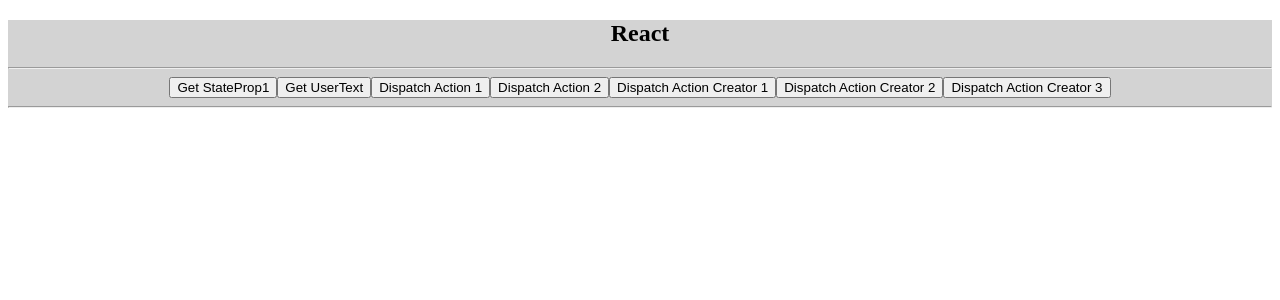
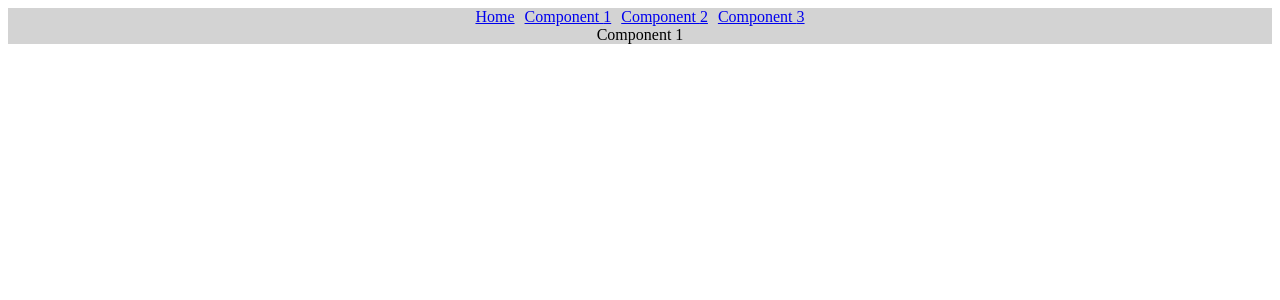
Before and after one commit to mahammasood1/ReactUdemy, a React (Create React App) app in the folder react-tutorial/: page /component/1 in a window 1280 px wide. Shown: the top 300 px of the page. Built offline with nearby package versions, Linux system fonts and the light colour scheme.

Commit message:
react-router complete

```diff
--- a/react-tutorial/package.json
+++ b/react-tutorial/package.json
@@ -5,7 +5,10 @@
   "dependencies": {
     "react": "^16.8.6",
     "react-dom": "^16.8.6",
+    "react-history": "^0.18.2",
     "react-redux": "^7.1.0",
+    "react-router": "^5.0.1",
+    "react-router-dom": "^5.0.1",
     "react-scripts": "^2.1.8",
     "redux": "^4.0.4"
   },
--- a/react-tutorial/src/App.js
+++ b/react-tutorial/src/App.js
@@ -1,8 +1,9 @@
 import React, { Component } from 'react';
 import './App.css'
 import Component1 from './functional/component1'
-import Container1 from './container/container1'
-import Container2 from './container/container2'
+import Container1 from './containers/container1'
+import Container2 from './containers/container2'
+import Routes from './routes'
 
 class App extends Component {
 
@@ -46,15 +47,17 @@
         </div>
        */}
 
-        <h2>React</h2>
-        <hr />
+        {/* <h2>React</h2> */}
+        {/* <hr /> */}
         {/* {<Container1 date="31st Jul, 2019" />} */}
-        {<Container2 />}
+        {/* {<Container2 />} */}
         {/* <Component1 name="Maham" qs="How are you today?" /> } */}
-        <hr />
+        {/* <hr /> */}
 
         {/* {this.renderFunction1()} */}
         {/* {this.Arr1.map( (item, index) => (<this.renderListItem key={index} item={item}/>))} */}
+
+        <Routes />
       </div>
     );
   }
--- a/react-tutorial/src/container/container2.js
+++ b/react-tutorial/src/containers/container2.js
@@ -5,7 +5,7 @@
 
 import { connect } from 'react-redux';
 
-class Container1 extends Component {
+class Container2 extends Component {
     render() {
         const user_text = "Good Morning!"
 
@@ -42,4 +42,4 @@
     }
 }
 
-export default connect(mapStateToProps, mapDispatchToProps)(Container1);
+export default connect(mapStateToProps, mapDispatchToProps)(Container2);
--- /dev/null
+++ b/react-tutorial/src/containers/header.js
@@ -0,0 +1,32 @@
+import React, { Component } from 'react';
+import { Link } from 'react-router-dom';
+
+class Header extends Component {
+
+    state = {
+        nums:
+            [
+                { id: 1 },
+                { id: 2 },
+                { id: 3 }
+            ]
+    }
+
+    render() {
+        return (
+            <div>
+                <Link to='/' style={{ padding: '5px' }}>
+                    Home
+                </Link>
+                {this.state.nums.map(num =>
+                    <Link key={num.id} to={{pathname: '/component/' + num.id}} style={{ padding: '5px' }}>
+                        Component {num.id}
+                    </Link>
+                )}
+
+            </div>
+        )
+    }
+}
+
+export default Header;
--- a/react-tutorial/src/functional/component1.js
+++ b/react-tutorial/src/functional/component1.js
@@ -2,9 +2,10 @@
 
 const Component1 = props => (
     <div>
-    Welcome, {props.name}!
+    {/* Welcome, {props.name}!
     <br></br>
-    {props.qs}
+    {props.qs} */}
+    Component {props.match.params.id}
     </div>
 );
 
--- /dev/null
+++ b/react-tutorial/src/functional/component2.js
@@ -0,0 +1,9 @@
+import React from 'react'
+
+const Component2 = props => (
+    <div>
+    Component2
+    </div>
+);
+
+export default Component2;
--- /dev/null
+++ b/react-tutorial/src/functional/component3.js
@@ -0,0 +1,9 @@
+import React from 'react'
+
+const Component3 = props => (
+    <div>
+    Component3
+    </div>
+);
+
+export default Component3;
--- /dev/null
+++ b/react-tutorial/src/routes.js
@@ -0,0 +1,30 @@
+import React,  {Component} from 'react';
+
+import Component1 from './functional/component1';
+import Component2 from './functional/component2';
+import Component3 from './functional/component3';
+
+import Container1 from './containers/container1';
+import Header from './containers/header';
+import history from './utils/history';
+
+import {Router, Route, Switch} from 'react-router';
+
+class Routes extends Component {
+    render() {
+        return (
+            <div>
+                <Router history={history}>
+                    <div>
+                        <Header />
+                        <Switch>
+                            <Route exact path="/" component={Container1} />
+                            <Route path="/component/:id" render={(props) => <Component1 {...props} />} />
+                        </Switch>
+                    </div>
+                </Router>
+            </div>
+        )}
+}
+
+export default Routes;
--- /dev/null
+++ b/react-tutorial/src/utils/history.js
@@ -0,0 +1,3 @@
+import {createBrowserHistory} from 'history';
+
+export default createBrowserHistory();
```
Also changed, not shown: react-tutorial/src/containers/container1.js (renamed from react-tutorial/src/container/container1.js), 1 other file (tests, documents, lock files or other folders).
